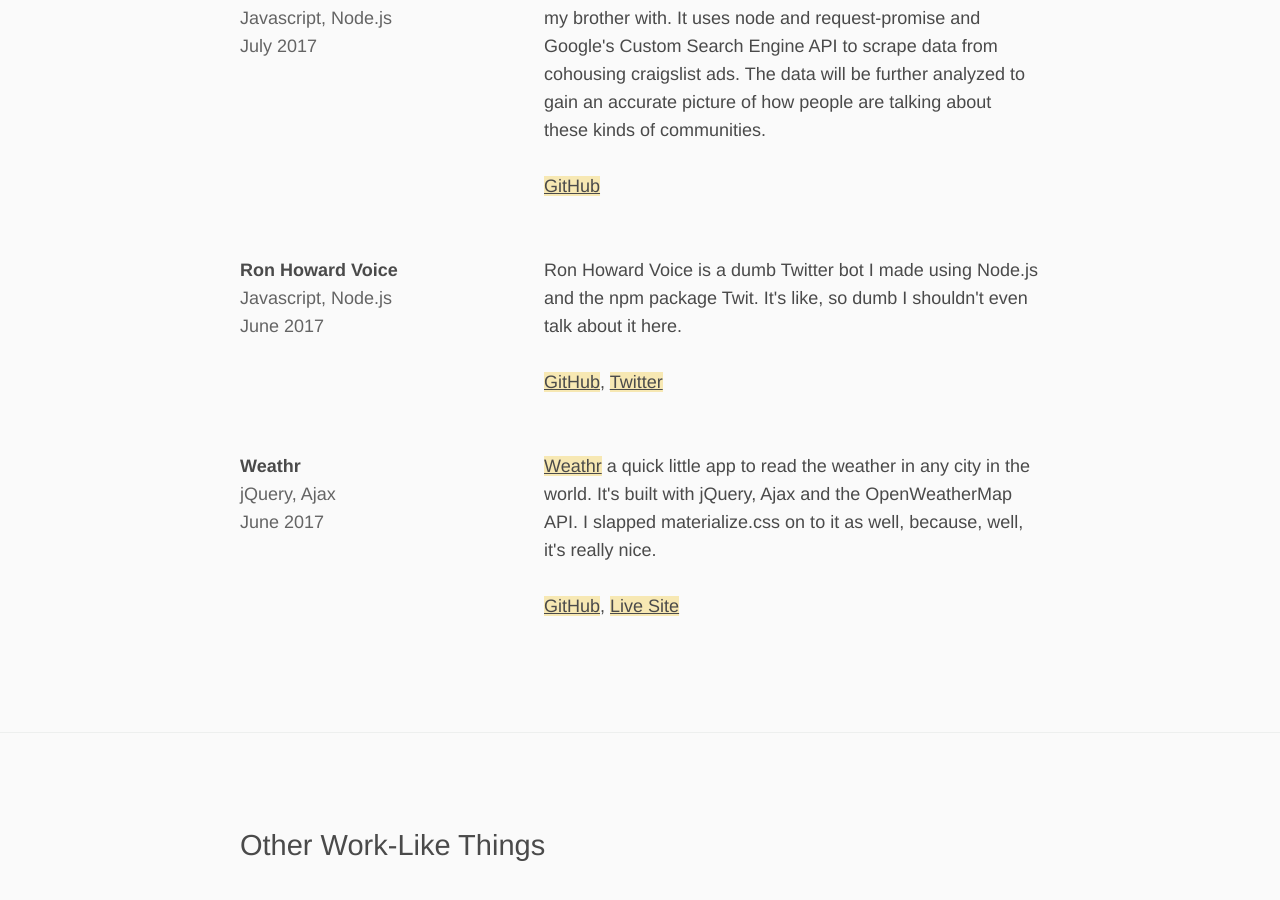
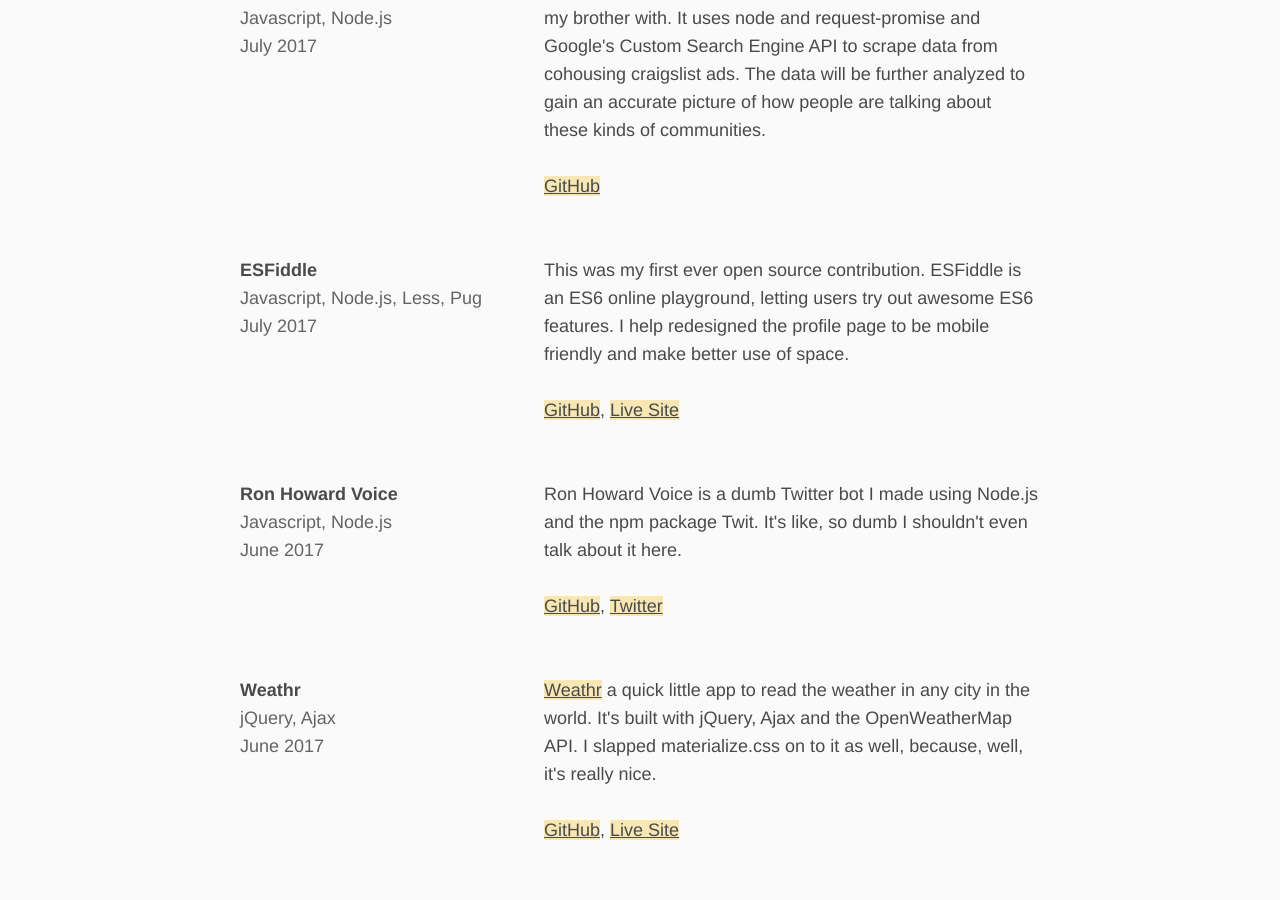
Before and after one commit to colinxr/cr-jekyll, a Jekyll site: the page built from index.html, in a window 1280 px wide and 900 px high, scrolled down 1146 px. Built offline with Jekyll 4.4.1, drawn with Linux system fonts in a browser that asks for light colours.

Commit message:
added new project to list

```diff
--- a/_data/projects.yml
+++ b/_data/projects.yml
@@ -3,6 +3,12 @@
     time: July 2017
     description: Cohousr is part of a co-housing research project I'm helping my brother with. It uses node and request-promise and Google's Custom Search Engine API to scrape data from cohousing craigslist ads. The data will be further analyzed to gain an accurate picture of how people are talking about these kinds of communities.
     links: <a href="https://www.github.com/colinxr/scrapecl">GitHub</a>
+
+-   title: ESFiddle
+    languages: Javascript, Node.js, Less, Pug
+    time: July 2017
+    description: This was my first ever open source contribution. ESFiddle is an ES6 online playground, letting users try out awesome ES6 features. I help redesigned the profile page to be mobile friendly and make better use of space.
+    links: <a href="https://github.com/esfiddle/esfiddle">GitHub</a>, <a href="https://esfiddle.net/">Live Site</a>
 
 -   title: Ron Howard Voice
     languages: Javascript, Node.js
```
